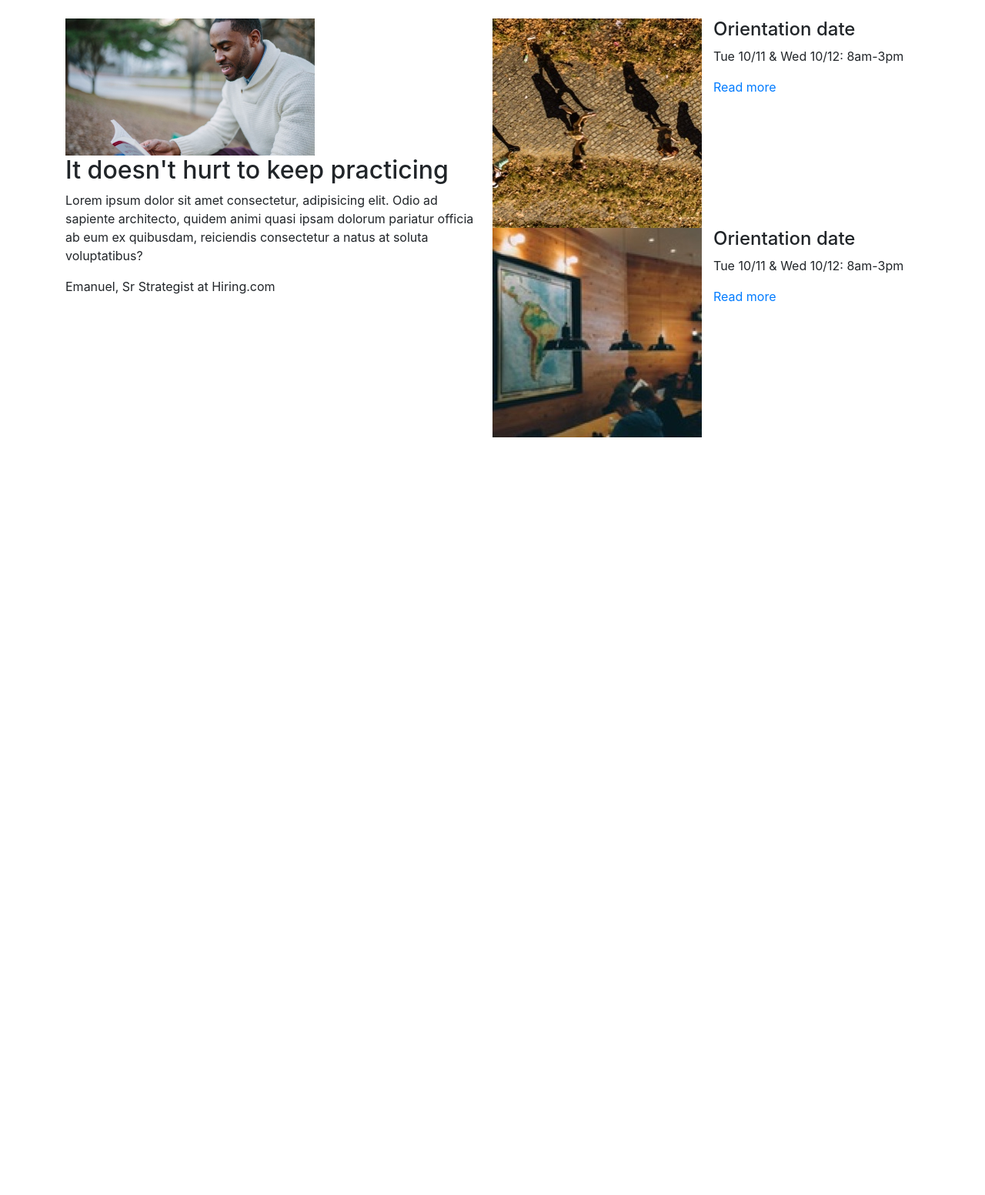
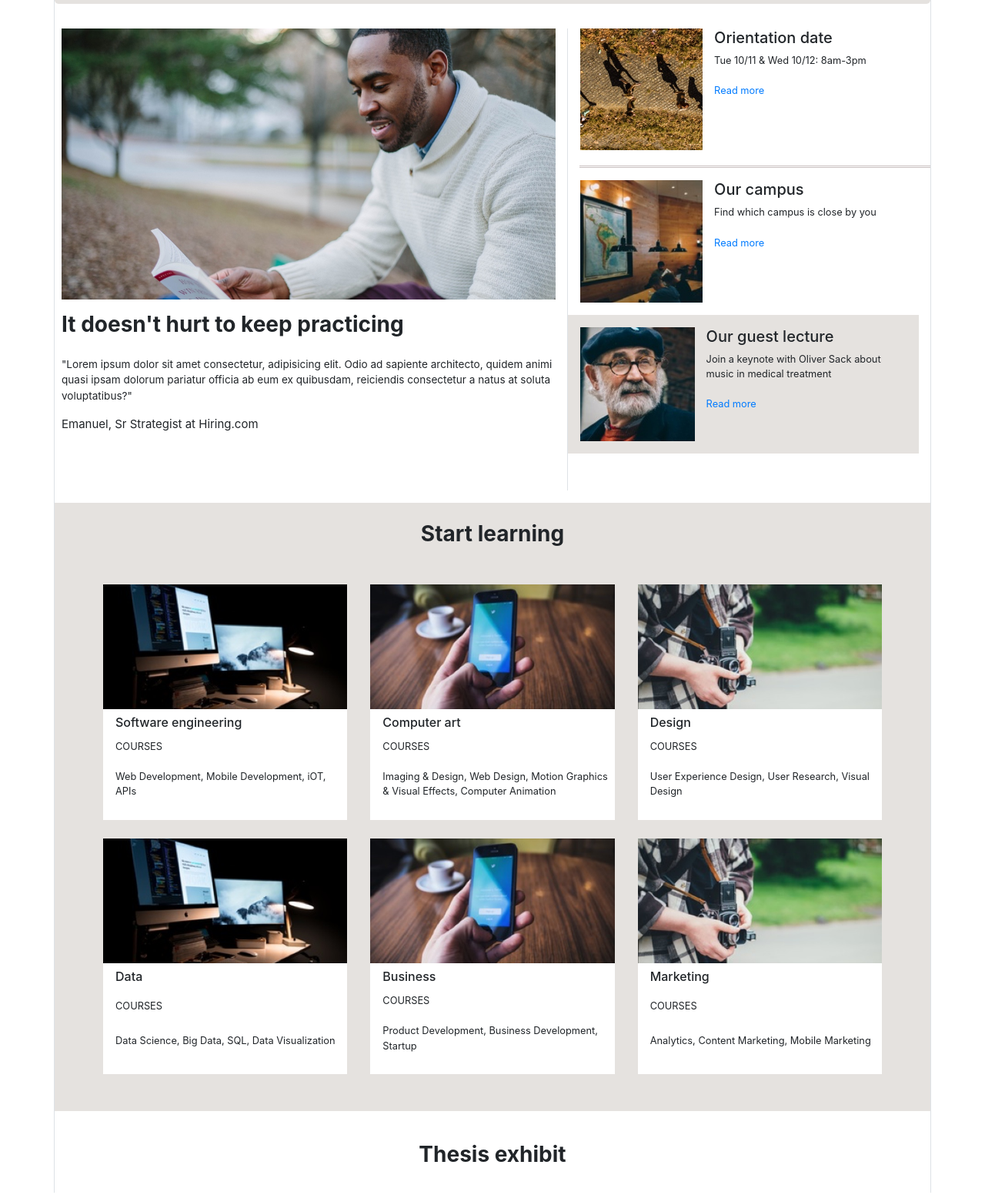
Before and after one commit to Rsiow/colmar-academy, a plain HTML site: page index.html in a window 1280 px wide. Shown: the part 599-2151 px from the top of the page at 77% size. Before the commit the page ends 1167 px from the top, so only its background shows below. Drawn offline with nearby package versions, Linux system fonts and the light colour scheme.

Commit message:
add learning courses

```diff
--- a/index.html
+++ b/index.html
@@ -11,9 +11,8 @@
 </head>
 
 <body>
-    <header>
-        <div class="container">
-
+    <div class="container border-left border-right border-color px-0">
+        <header>
             <!-- Navbar -->
             <ul class="nav">
                 <li class="nav-item">
@@ -21,27 +20,25 @@
                             alt="Image not supported" class="header-logo"><span
                             class="font-weight-bold text-dark">COLMAR</span><span class="text-muted">ACADEMY</span></a>
                 </li>
-                <li class="nav-item ml-auto">
+                <li class="nav-item ml-auto pt-1">
                     <a class="nav-link nav-tab-spacing px-0" href="#">On campus</a>
                 </li>
-                <li class="nav-item">
+                <li class="nav-item pt-1">
                     <a class="nav-link nav-tab-spacing px-0" href="#">Online</a>
                 </li>
-                <li class="nav-item">
+                <li class="nav-item pt-1">
                     <a class="nav-link nav-tab-spacing px-0" href="#">For companies</a>
                 </li>
-                <li class="nav-item">
+                <li class="nav-item pt-1">
                     <a class="nav-link nav-tab-spacing px-0 mr-4" href="#">Sign in</a>
                 </li>
             </ul>
-        </div>
-    </header>
-    <div class="container">
+        </header>
 
         <!-- Introduction Jumbotron -->
-        <div class="jumbotron py-4">
+        <div class="jumbotron py-4 background-default-color">
             <div class="row">
-                <img src="images/banner.jpg" alt="Group of people studying together" class="img-size-60 py-0">
+                <img src="images/banner.jpg" alt="Group of people studying together" class="width-size-60 py-0">
                 <div class="col">
                     <p class="h2 text-dark font-weight-bold pt-5 mt-3 px-4">Learn something new everyday</p>
                     <p class="h5 text-dark px-4 pt-3">Lorem ipsum dolor sit amet, consectetur adipiscing elit.</p>
@@ -51,37 +48,113 @@
             </div>
         </div>
 
-        <!-- Orientation date, our campus, our guest lecture -->
+        <!-- Keep practicing, Orientation date, Our campus, Our guest lecture -->
         <div class="row">
-            <div class="col">
-                <img src="/images/information-main.jpg" alt="Dude reading book in a park" class="img-size-60">
-                <p class="h2">It doesn't hurt to keep practicing</p>
-                <p>Lorem ipsum dolor sit amet consectetur, adipisicing elit. Odio ad sapiente architecto, quidem animi
+            <div class="col-7 pl-4 pb-4">
+                <img src="/images/information-main.jpg" alt="Dude reading book in a park" class="w-100">
+                <p class="h3 py-3 font-weight-bold">It doesn't hurt to keep practicing</p>
+                <p class="font-custom">"Lorem ipsum dolor sit amet consectetur, adipisicing elit. Odio ad sapiente
+                    architecto,
+                    quidem animi
                     quasi ipsam dolorum pariatur officia ab eum ex quibusdam, reiciendis consectetur a natus at soluta
-                    voluptatibus?</p>
-                <p>Emanuel, Sr Strategist at Hiring.com</p>
+                    voluptatibus?"</p>
+                <p id="emanuel">Emanuel, Sr Strategist at Hiring.com</p>
             </div>
-            <div class="col">
-                <div class="row">
-                    <img src="/images/information-orientation.jpg" alt="People walking on a path">
+            <!-- Orientation date -->
+            <div class="col-5 border-left border-color pb-5">
+                <div class="row pb-1 px-3">
+                    <img src="/images/information-orientation.jpg" alt="People walking on a path" class="small-row-img"
+                        id="grid-pic">
                     <div class="col">
-                        <p class="h4">Orientation date</p>
-                        <p>Tue 10/11 & Wed 10/12: 8am-3pm</p>
-                        <a href="#">Read more</a>
+                        <p class="h5">Orientation date</p>
+                        <p id="small-font">Tue 10/11 & Wed 10/12: 8am-3pm</p>
+                        <a href="#" id="small-font">Read more</a>
                     </div>
                 </div>
-                <div class="row">
-                    <img src="/images/information-campus.jpg" alt="Group of people studying in a hall">
+                <hr class="pb-0 mb-0">
+                <!-- Our campus -->
+                <div class="row py-3 px-3">
+                    <img src="/images/information-campus.jpg" alt="Group of people studying in a hall"
+                        class="small-row-img" id="grid-pic">
                     <div class="col">
-                        <p class="h4">Orientation date</p>
-                        <p>Tue 10/11 & Wed 10/12: 8am-3pm</p>
-                        <a href="#">Read more</a>
+                        <p class="h5">Our campus</p>
+                        <p id="small-font">Find which campus is close by you</p>
+                        <a href="#" id="small-font">Read more</a>
                     </div>
                 </div>
-
+                <!-- Our guest lecture -->
+                <div class="row py-3 px-3 background-default-color w-100">
+                    <img src="/images/information-guest-lecture.jpg" alt="guest lecturer" class="small-row-img"
+                        id="grid-pic">
+                    <div class="col">
+                        <p class="h5">Our guest lecture</p>
+                        <p id="small-font">Join a keynote with Oliver Sack about music in medical treatment</p>
+                        <a href="#" id="small-font">Read more</a>
+                    </div>
+                </div>
+            </div>
+        </div>
+        <div class="container background-default-color">
+            <div class="row py-4 my-3">
+                <p class="w-100 text-center h3 font-weight-bold">Start learning</p>
+            </div>
+            <div class="row justify-content-center px-5">
                 <div class="col">
+                    <img src="/images/course-software.jpg" alt="software engineering" id="grid-pic">
+                    <div class="row bg-white mx-0 pl-3 pb-2" id="grid-height">
+                        <p class="h6 w-100 pt-2">Software engineering</p>
+                        <p id="small-font">COURSES</p>
+                        <p id="small-font">Web Development, Mobile Development, iOT, APIs</p>
+                    </div>
                 </div>
-
+                <div class="col">
+                    <img src="/images/course-computer-art.jpg" alt="computer art" id="grid-pic">
+                    <div class="row bg-white mx-0 pl-3 pb-2" id="grid-height">
+                        <p class="h6 w-100 pt-2">Computer art</p>
+                        <p id="small-font">COURSES</p>
+                        <p id="small-font">Imaging & Design, Web Design, Motion Graphics & Visual Effects,
+                            Computer Animation</p>
+                    </div>
+                </div>
+                <div class="col">
+                    <img src="/images/course-design.jpg" alt="design" id="grid-pic">
+                    <div class="row bg-white mx-0 pl-3 pb-2" id="grid-height">
+                        <p class="h6 w-100 pt-2">Design</p>
+                        <p id="small-font">COURSES</p>
+                        <p id="small-font">User Experience Design, User Research, Visual Design</p>
+                    </div>
+                </div>
+            </div>
+            <div class="row justify-content-center px-5 pt-4 pb-5">
+                <div class="col">
+                    <img src="/images/course-software.jpg" alt="software engineering" id="grid-pic">
+                    <div class="row bg-white mx-0 pl-3 pb-2" id="grid-height">
+                        <p class="h6 w-100 pt-2">Data</p>
+                        <p id="small-font">COURSES</p>
+                        <p id="small-font">Data Science, Big Data, SQL, Data Visualization</p>
+                    </div>
+                </div>
+                <div class="col">
+                    <img src="/images/course-computer-art.jpg" alt="computer art" id="grid-pic">
+                    <div class="row bg-white mx-0 pl-3 pb-2" id="grid-height">
+                        <p class="h6 w-100 pt-2">Business</p>
+                        <p id="small-font">COURSES</p>
+                        <p id="small-font">Product Development, Business Development, Startup</p>
+                    </div>
+                </div>
+                <div class="col">
+                    <img src="/images/course-design.jpg" alt="design" id="grid-pic">
+                    <div class="row bg-white mx-0 pl-3 pb-2" id="grid-height">
+                        <p class="h6 w-100 pt-2">Marketing</p>
+                        <p id="small-font">COURSES</p>
+                        <p id="small-font">Analytics, Content Marketing, Mobile Marketing</p>
+                    </div>
+                </div>
+            </div>
+        </div>
+        <div class="container">
+            <div class="row py-4 my-3">
+                <p class="w-100 text-center h3 font-weight-bold">Thesis exhibit</p>
             </div>
         </div>
     </div>
--- a/styles.css
+++ b/styles.css
@@ -3,7 +3,7 @@ header a {
     color:#404040;
 }
 
-.img-size-60 {
+.width-size-60 {
     width: 60%;
 }
 
@@ -23,3 +23,45 @@ header a {
 .button-size {
     width: 100%;
 }
+
+.small-row {
+    width: 65%;
+}
+
+.small-row-img {
+    width: 35%;
+    height: auto;
+}
+
+hr {
+	border-top: 3px double rgba(196, 186, 186, 0.91);
+}
+
+.border-color {
+    border-color: rgba(196, 186, 186, 0.91);
+}
+
+.font-custom {
+    font-size: 0.85rem;
+}
+
+#emanuel {
+    font-size:15px;
+}
+
+.background-default-color {
+    background-color: rgba(148, 135, 121, 0.24);
+}
+
+#small-font {
+    font-size: 0.8rem;
+}
+
+#grid-pic {
+    max-width: 100%;
+    max-height: 100%;
+}
+
+#grid-height {
+    height: 9rem;
+}
```
